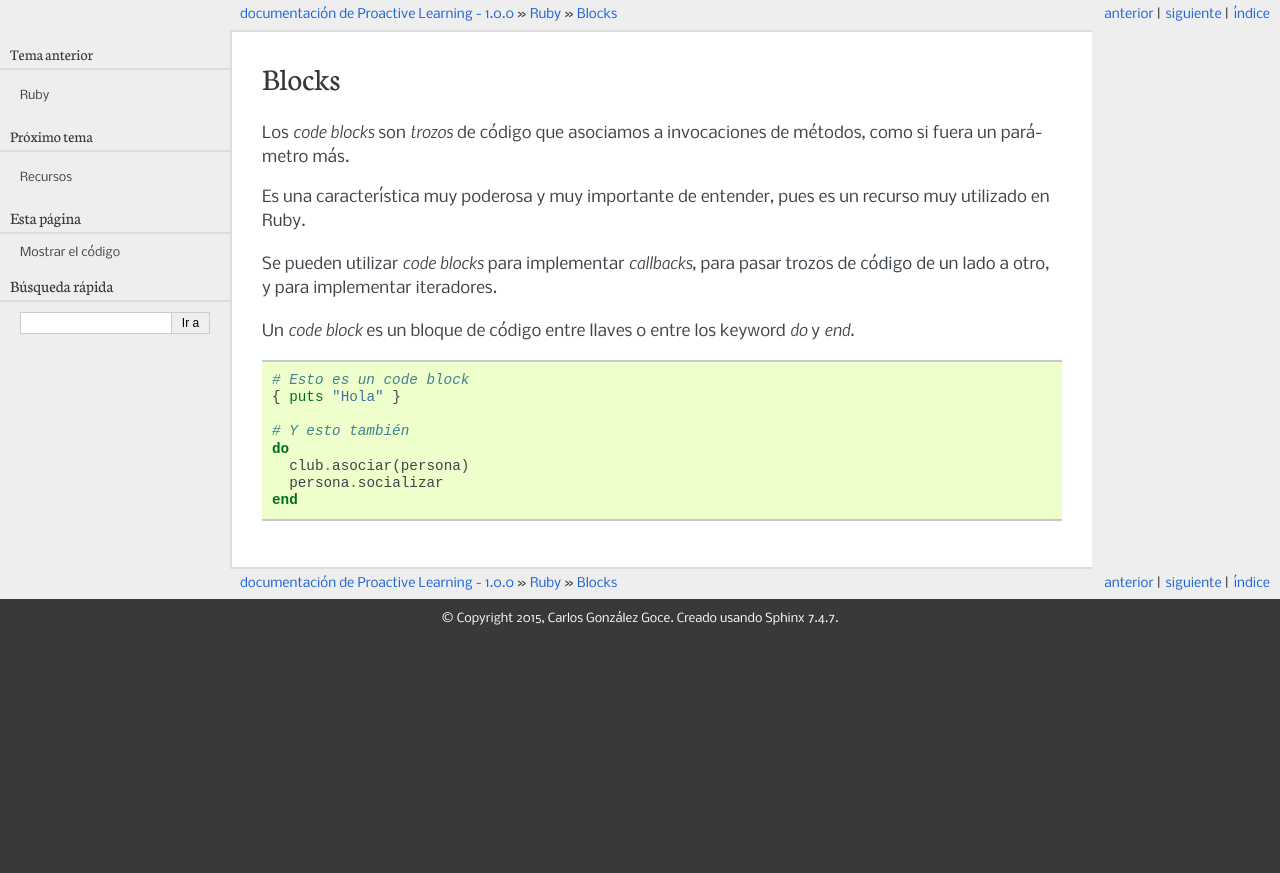
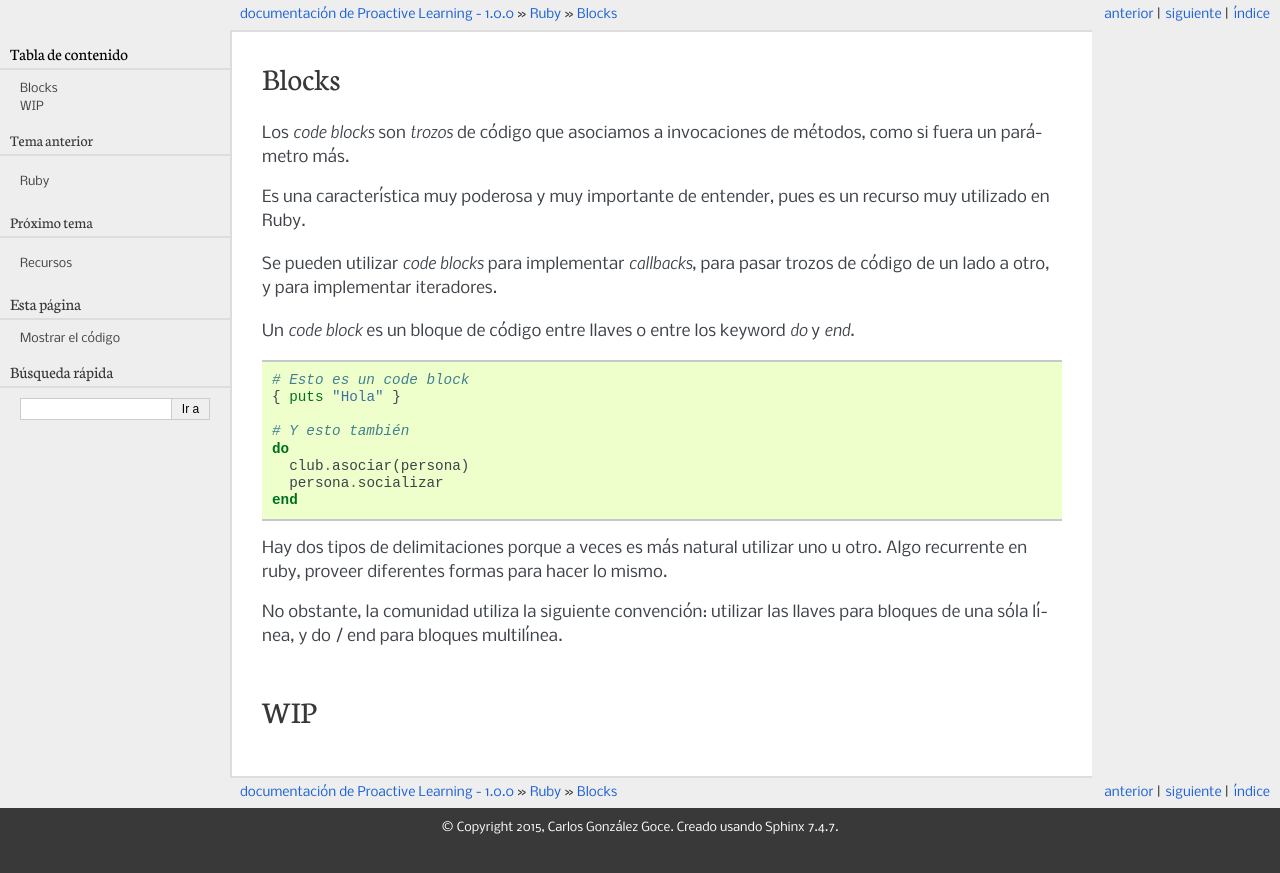
Before and after one commit to carlosgoce/proactive-learning, a Sphinx documentation site: the page built from docs/ruby/blocks.rst, in a window 1280 px wide. Shown: the top 873 px of the page. Built offline with Sphinx 7.4.7, drawn with Linux system fonts in a browser that asks for light colours.

Commit message:
Add community guidelines to ruby

```diff
--- a/docs/ruby/blocks.rst
+++ b/docs/ruby/blocks.rst
@@ -24,3 +24,15 @@ los keyword *do* y *end*.
       club.asociar(persona)
       persona.socializar
     end
+
+
+Hay dos tipos de delimitaciones porque a veces es más
+natural utilizar uno u otro. Algo recurrente en ruby,
+proveer diferentes formas para hacer lo mismo.
+
+No obstante, la comunidad utiliza la siguiente convención:
+utilizar las llaves para bloques de una sóla línea,
+y do / end para bloques multilínea.
+
+WIP
+===
```
Also changed, not shown: docs/ruby/resources.rst (+7 -0 lines).
